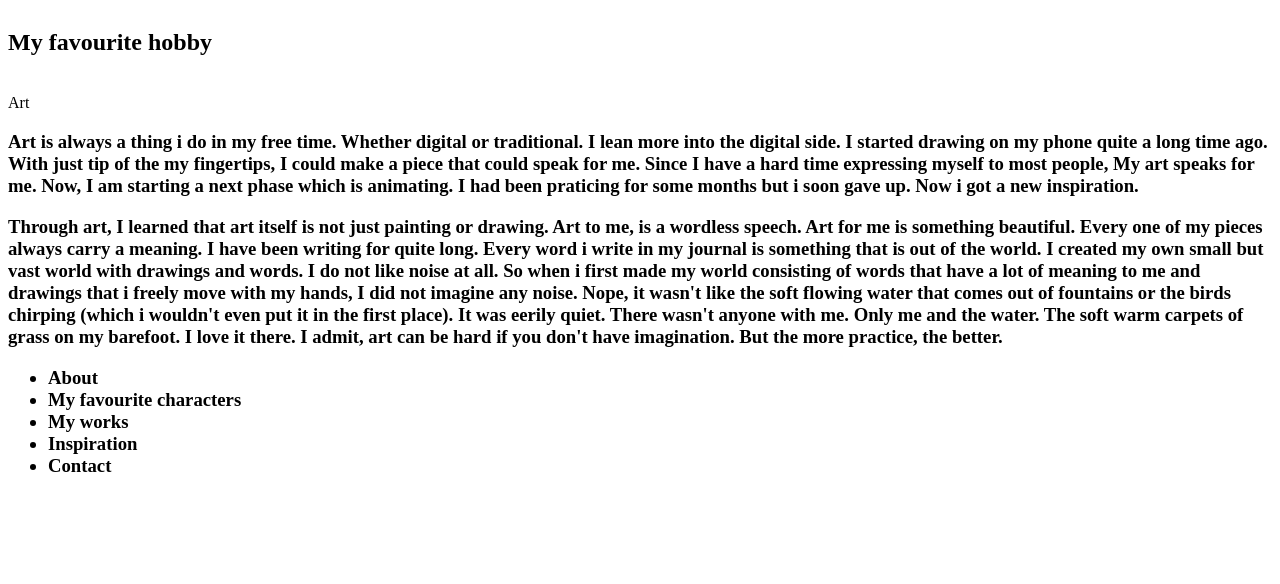
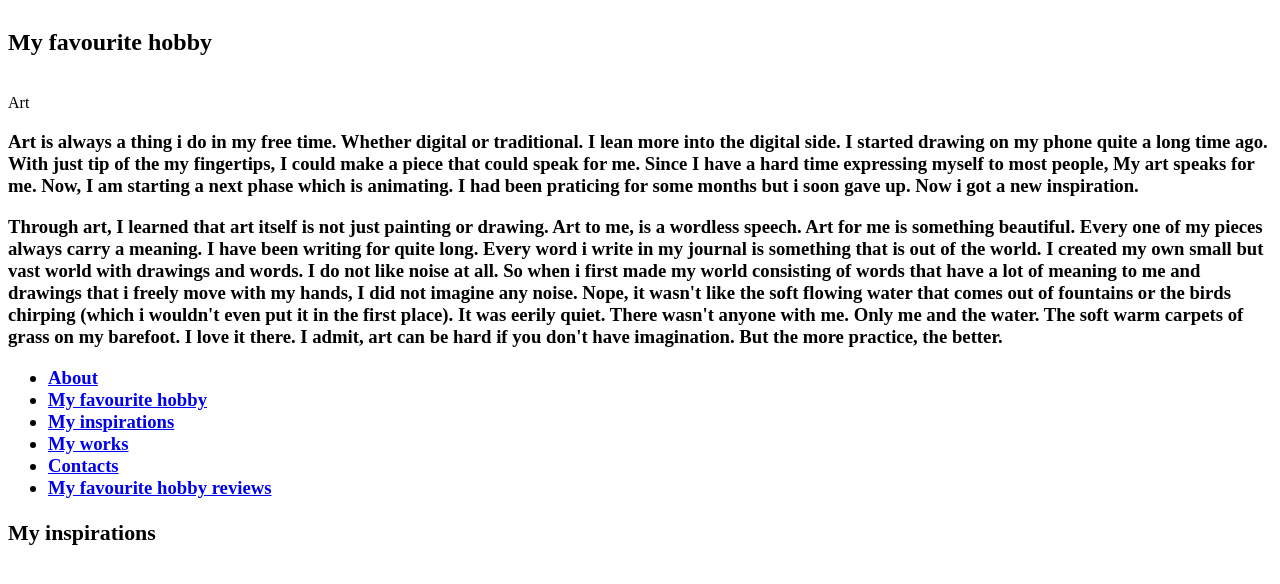
Before and after one commit to Liklai1/favourite2, a plain HTML site: page ROACHES-/index.html in a window 1280 px wide. Drawn offline with Linux system fonts and the light colour scheme.

Commit message:
Add files via upload

```diff
--- a/ROACHES-/index.html
+++ b/ROACHES-/index.html
@@ -18,9 +18,18 @@
     <p id="about2">  Through art, I learned that art itself is not just painting or drawing. Art to me, is a wordless speech. Art for me is something beautiful. Every one of my pieces always carry a meaning. I have been writing for quite long. Every word i write in my journal is something that is out of the world. I created my own small but vast world with drawings and words. I do not like noise at all. So when i first made my world consisting of words that have a lot of meaning to me and drawings that i freely move with my hands, I did not imagine any noise. Nope, it wasn't like the soft flowing water that comes out of fountains or the birds chirping (which i wouldn't even put it in the first place). It was eerily quiet. There wasn't anyone with me. Only me and the water. The soft warm carpets of grass on my barefoot. I love it there. I admit, art can be hard if you don't have imagination. But the more practice, the better. </p>
 
           <ul class="menu">
-              <li class="link">About</li>
-              <li class="link"> My favourite characters</li>
-              <li class="link">My works </li>
-              <li class="link"> Inspiration </li>
-              <li class="link"> Contact </li>
+              <li class="link"><a href="#about"> About </a> </li>
+              <li class="link"> <a href="#hobby"> My favourite hobby </a> </li>
+              <li class="link"> <a href="#inspirations"> My inspirations </a> </li>
+              <li class="link"> <a href="#works"> My works
+                  </a> </li>
+              <li class="link"> <a href="#contact"> Contacts </a></li>
+              <li class="link"> <a href="#hobbyreviews"> My favourite hobby reviews
+                  </a>  </li>
           </ul>
+                     <section id="inspirations">
+        <h1> My inspirations</h1>
+        <div class="inspirations">
+        <a class="article" href=""https://www.britannica.com/biography/J-K-Rowling target="_blank">
+                         <img id="https://www.gstatic.com/tv/thumb/persons/174909/174909_v9_bb.jpg"> </a>
+                         </div> </section>
```
Also changed, not shown: ROACHES-/style.css (+11 -0 lines).
